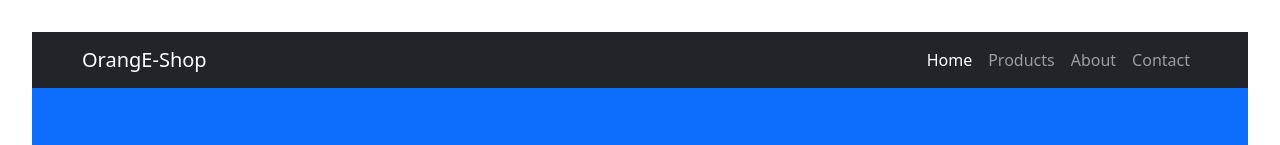
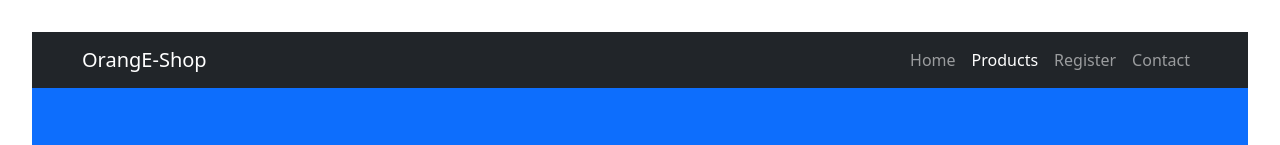
Before and after one commit to ORANGELEONG/Ecommerce-Assignment-Feb-2025, a React (Vite) app: page /products in a window 1280 px wide. Shown: the top 145 px of the page. Built offline with nearby package versions, Linux system fonts and the light colour scheme.

Commit message:
Added Spa 1.1

```diff
--- a/src/App.jsx
+++ b/src/App.jsx
@@ -8,6 +8,7 @@ import HomePage from './components/HomePage';
 import Footer from './components/Footer';
 import {Route, Switch} from 'wouter';
 import ProductsPage from './components/ProductsPage';
+import RegisterPage from './components/RegisterPage';
 
 
 
@@ -30,6 +31,7 @@ export default function App() {
 
       <Route path="/" component={HomePage} />
       <Route path="/products" component={ProductsPage}/>
+      <Route path="/register" component={RegisterPage}/>
 
     </Switch>
 
--- a/src/components/Navbar.jsx
+++ b/src/components/Navbar.jsx
@@ -15,6 +15,16 @@ export default function Navbar() {
         }
     }
 
+    const showActive = (url) => {
+        if (location === url) {
+            return "active";
+        }
+        return "";
+        }
+
+
+
+    const [location] = useLocation();
 
     return (
         <nav className="navbar navbar-expand-lg navbar-dark bg-dark">
@@ -43,13 +53,13 @@ export default function Navbar() {
                 <div className={`collapse navbar-collapse ${showNavBarOrNot()}`} id="navbarNav">
                     <ul className="navbar-nav ms-auto">
                         <li className="nav-item">
-                            <Link className="nav-link active" aria-current="page" href="/">Home</Link>
+                            <Link className={`nav-link ${location === '/' ? 'active' : ''}`} aria-current="page" href="/">Home</Link>
                         </li>
                         <li className="nav-item">
-                            <Link className="nav-link" href="/Products">Products</Link>
+                            <Link className={`nav-link ${showActive("/products")}`} href="/Products">Products</Link>
                         </li>
                         <li className="nav-item">
-                            <Link className="nav-link" href="#">About</Link>
+                            <Link className={`nav-link ${location === "/register" ? "active" :""}`} href="/register">Register</Link>
                         </li>
                         <li className="nav-item">
                             <Link className="nav-link" href="#">Contact</Link>
--- a/src/components/RegisterPage.jsx
+++ b/src/components/RegisterPage.jsx
@@ -1,7 +1,12 @@
 import React from 'react';
 
-function RegisterPage() {
+
+export default function RegisterPage() {
     return (
-        <div className=""></div>
-    )
+        <div className="container mt-5">
+
+        <h1>Register</h1>
+        <p>This is where users can create a new account.</p>
+    </div>
+    );
 }
```
Also changed, not shown: src/components/AboutUs.jsx (added).
